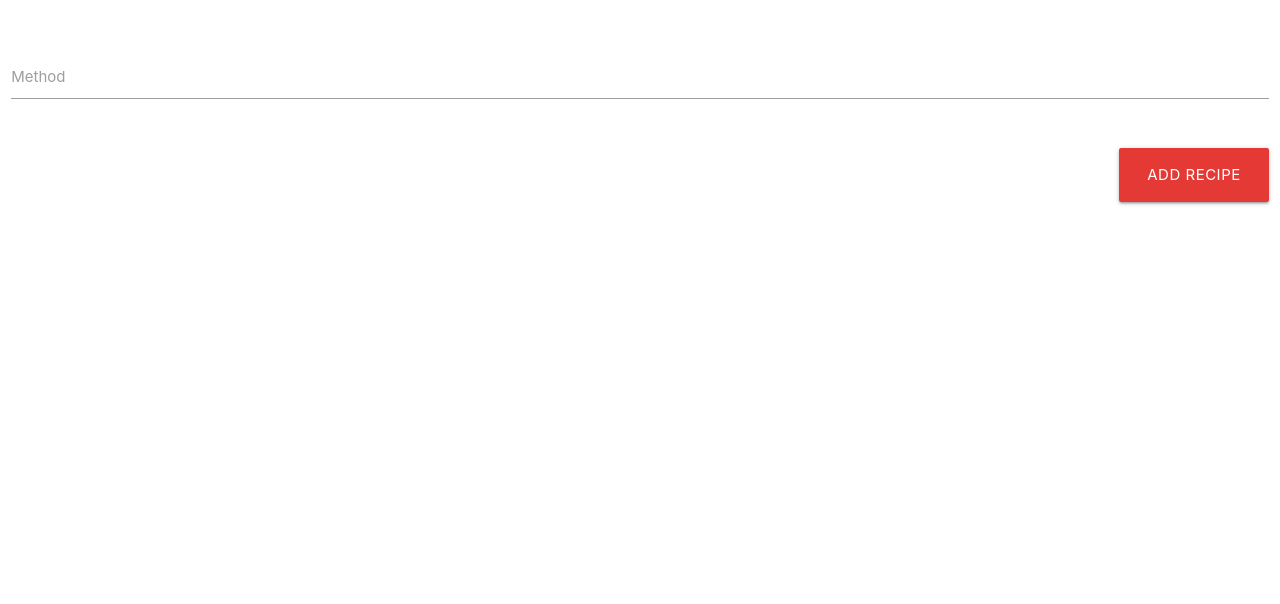
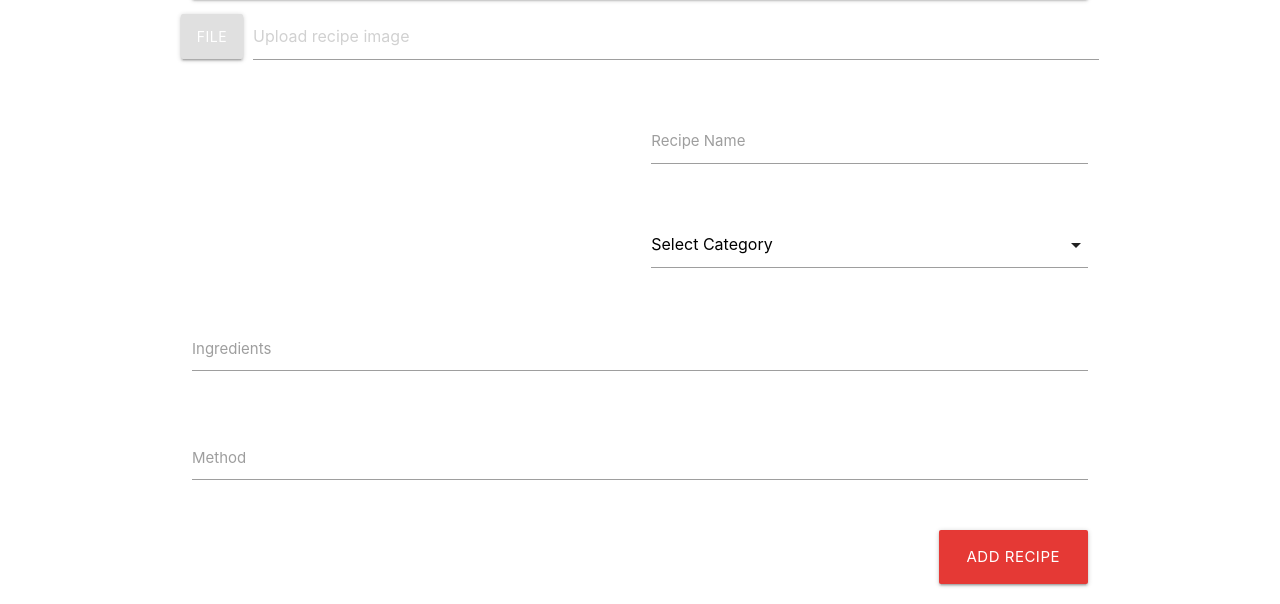
Before and after one commit to Code-Institute-Submissions/ms_project_3-1, a Flask app: page /add_recipe in a window 1280 px wide. Shown: the part 460-1064 px from the top of the page. Before the commit the page ends 665 px from the top, so only its background shows below. Run offline with Flask 2, Linux system fonts and the light colour scheme; data that the repository does not hold is empty; some libraries are stand-ins or nearby versions.

Commit message:
Update add_recipe.html to allow image upload

```diff
--- a/templates/add_recipe.html
+++ b/templates/add_recipe.html
@@ -1,16 +1,56 @@
 {% extends "base.html" %}
 {% block content %}
 
-    <h3>Add Recipe</h3>
+    <h3 class="center-align">Add Recipe</h3>
 
-    <div class="row">
-        <form class="col s12">
+    <div class="container"><!--need this div???-->
+        <div class="image"></div>
+        <form class="col s12" method ="POST" action="{{ url_for('add_recipe') }}" enctype="multipart/form-data">
+            <!--Recipe image-->
+            <div class="col s6 m7">
+                <div class="card horizontal">
+                  <div class="card-image">
+                    <img src="{{ url_for('static', filename='images/no-image.jpg') }}" alt="default_recipe_image">
+                  </div>
+
+                  <div class="card-stacked">
+                    <div class="card-content">
+                        <div class="row">
+                            <div class="file-field input-field">
+                                <div class="btn red darken-1">
+                                    <span>File</span>
+                                    <input type="file" id="recipe_image" name="recipe_image" accept="image/png, image/jpeg, image/jpg" />
+                                </div>
+                                <div class="file-path-wrapper">
+                                    <input class="file-path validate" type="text" placeholder="Upload recipe image" />
+                                </div>
+                            </div>
+                        </div>
+                    </div>
+                  </div>
+                </div>
+              </div>
+
+
+            <div class="row">
+                <div class="file-field input-field">
+                    <div class="btn grey lighten-2">
+                        <span>File</span>
+                        <input type="file" id="recipe_image" name="recipe_image" accept="image/png, image/jpeg, image/jpg" />
+                    </div>
+                    <div class="file-path-wrapper">
+                        <input class="file-path validate" type="text" placeholder="Upload recipe image" />
+                    </div>
+                </div>
+            </div>
+            <!--Recipe name-->
             <div class="row">
                 <div class="input-field col s6 offset-s6">
                     <input id="recipe_name" name="recipe_name" type="text" class="validate" required>
                     <label for="recipe_name">Recipe Name</label>
                 </div>
             </div>
+
             <div class="row">
                 <div class="input-field col s6 offset-s6">
                     <select id="category_name" name="category_name" class="validate" required>
@@ -19,9 +59,10 @@
                         <option value="{{ category.category_name}}">{{ category.category_name}}</option>
                       {% endfor %}
                     </select>
-                    <labelee for="category_name">Category</label>
+                    <labelee for="category_name"></label>
                 </div>
             </div>
+
             <div class="row">
                 <div class="input-field col s12">
                     <textarea id="ingredients" name="ingredients" class="materialize-textarea"></textarea>
@@ -34,6 +75,7 @@
                     <label for="method">Method</label>
                 </div>
             </div>
+
             <div class ="row">
                 <div class="col s12 right-align">
                     <button type="submit" class="btn-large red darken-1">Add Recipe</button>
```
